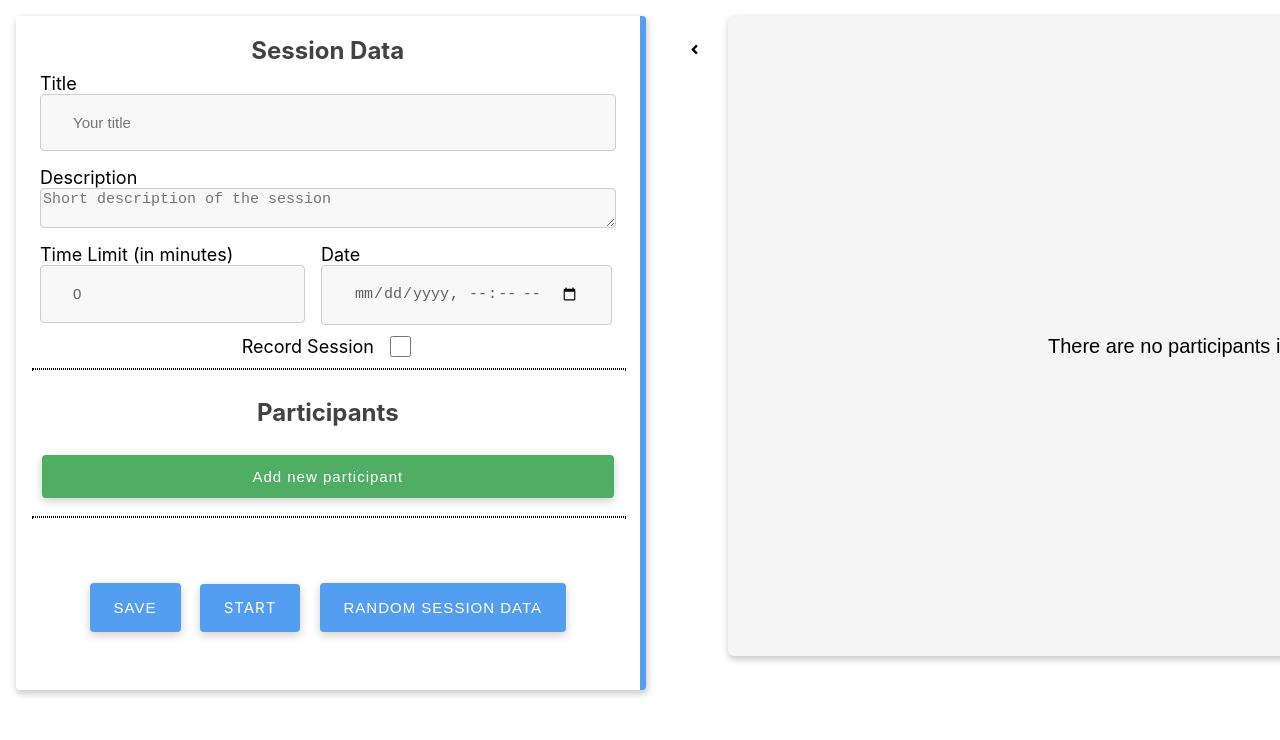
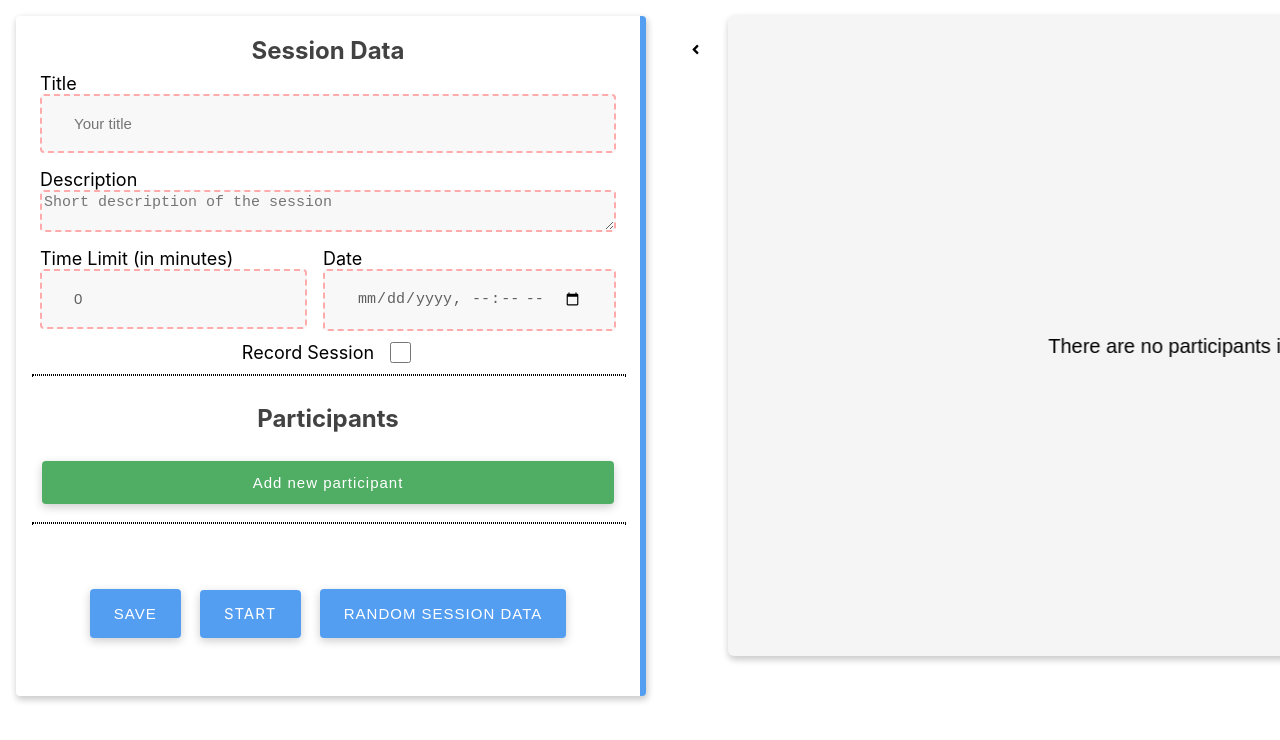
Before and after one commit to TUMFARSynchrony/SynthARium, a React (Create React App) app in the folder frontend/: page /sessionForm in a window 1280 px wide. Shown: the top 740 px of the page. Built offline with nearby package versions, Linux system fonts and the light colour scheme.

Commit message:
Remove form from ParticipantDataModel and implement own validation based on required values

```diff
--- a/frontend/src/components/atoms/InputField/InputField.css
+++ b/frontend/src/components/atoms/InputField/InputField.css
@@ -15,3 +15,7 @@
   border-radius: 4px;
   margin-left: 1rem;
 }
+
+input:invalid {
+  border: 2px dashed rgb(255, 171, 171);
+}
--- a/frontend/src/components/molecules/InputTextField/InputTextField.js
+++ b/frontend/src/components/molecules/InputTextField/InputTextField.js
@@ -12,6 +12,7 @@ function InputTextField({
   register,
   label,
   required,
+  min,
 }) {
   return (
     <div className="inputFieldContainer">
@@ -25,6 +26,7 @@ function InputTextField({
         register={register}
         label={label}
         required={required}
+        min={min}
       />
     </div>
   );
--- a/frontend/src/components/molecules/TextAreaField/TextAreaField.css
+++ b/frontend/src/components/molecules/TextAreaField/TextAreaField.css
@@ -12,3 +12,7 @@
   border: 1px solid #ccc;
   border-radius: 4px;
 }
+
+textarea:invalid {
+  border: 2px dashed rgb(255, 171, 171);
+}
--- a/frontend/src/modals/ParticipantDataModal/ParticipantDataModal.js
+++ b/frontend/src/modals/ParticipantDataModal/ParticipantDataModal.js
@@ -71,6 +71,9 @@ function ParticipantDataModal({
 
   const onSaveParticipantData = () => {
     if (participantCopy.first_name === "" || participantCopy.last_name === "") {
+      toast.error(
+        "Failed to save participant since required fields are missing!"
+      );
       return;
     }
 
@@ -83,7 +86,7 @@ function ParticipantDataModal({
       <ToastContainer />
 
       <div className="additionalParticipantInfo">
-        <form className="additionalParticipantInfoCard">
+        <div className="additionalParticipantInfoCard">
           <Heading heading={"General information:"} />
 
           <InputTextField
@@ -157,7 +160,7 @@ function ParticipantDataModal({
               onCloseModalWithoutData();
             }}
           />
-        </form>
+        </div>
       </div>
     </div>
   );
--- a/frontend/src/pages/SessionForm/SessionForm.js
+++ b/frontend/src/pages/SessionForm/SessionForm.js
@@ -27,6 +27,7 @@ import {
   deleteParticipant,
   initializeSession,
 } from "../../features/openSession";
+import { toast } from "react-toastify";
 
 function SessionForm({ onSendSessionToBackend }) {
   const dispatch = useDispatch();
@@ -95,6 +96,7 @@ function SessionForm({ onSendSessionToBackend }) {
 
   const onSaveSession = () => {
     if (!checkValidSession(sessionData)) {
+      toast.error("Failed to save session since required fields are missing!");
       return;
     }
     onSendSessionToBackend(sessionData);
@@ -141,7 +143,6 @@ function SessionForm({ onSendSessionToBackend }) {
     setParticipantDimensions(dimensions);
   };
 
-  console.log("sessionData", sessionData);
   return (
     <form className="sessionFormContainer">
       {showSessionDataForm && (
@@ -176,6 +177,7 @@ function SessionForm({ onSendSessionToBackend }) {
                   handleSessionDataChange("time_limit", newTimeLimit * 60000);
                 }}
                 required={true}
+                min={1}
               />
               <InputDateField
                 title="Date"
```
